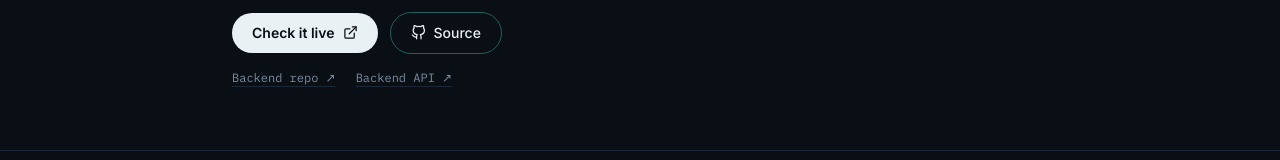
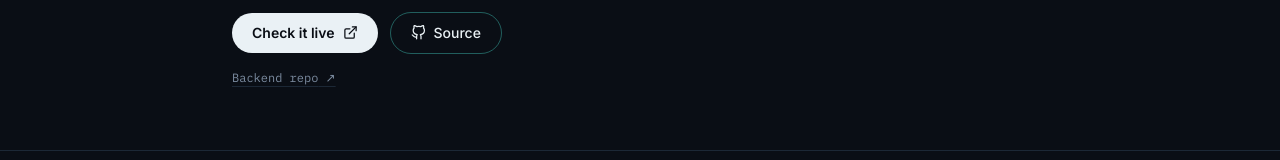
Before and after one commit to Dhruv-Panchal145/Dhruv-Panchal-portfolio, a React (Vite) app: page /work/live-desk in a window 1280 px wide. Shown: the part 385-545 px from the top of the page. Built offline with nearby package versions, Linux system fonts and the light colour scheme; no server answers.

Commit message:
remove backend Api link

```diff
--- a/src/data/projects.js
+++ b/src/data/projects.js
@@ -136,8 +136,6 @@ const projects = [
       githubSecondary: "https://github.com/Dhruv-Panchal145/live-desk-backend",
       githubSecondaryLabel: "Backend repo",
       live: "https://live-desk-frontend.vercel.app",
-      liveSecondary: "https://live-desk-backend.onrender.com",
-      liveSecondaryLabel: "Backend API",
     },
     accent: "violet",
   },
```
